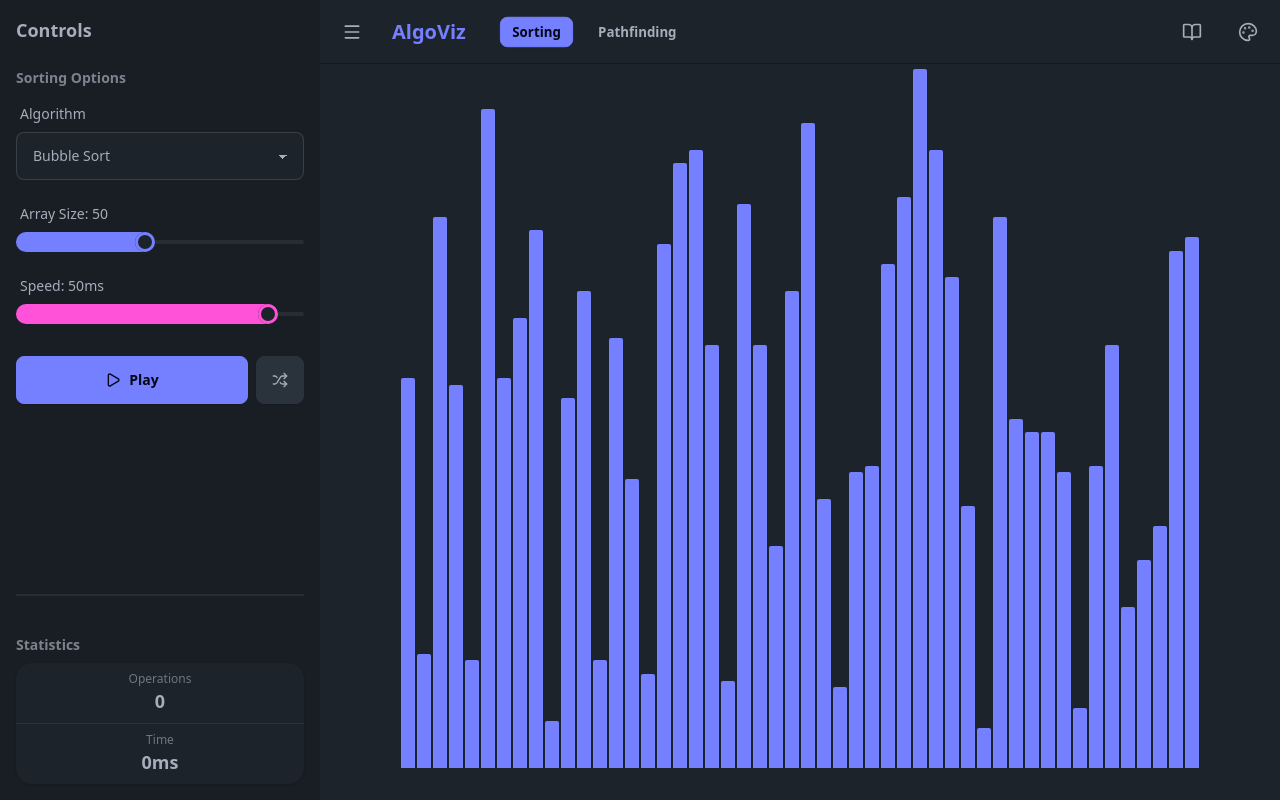
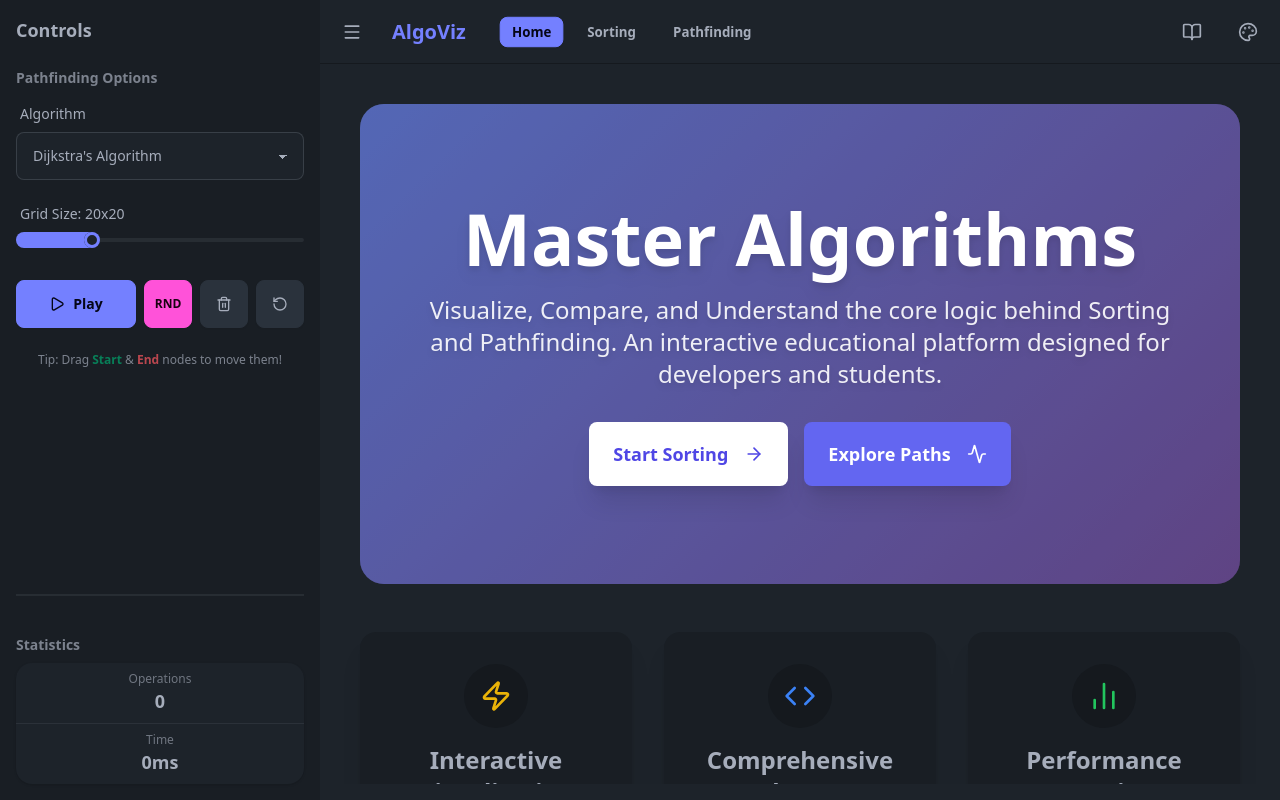
Before and after one commit to kanadkapil/AlgoViz, a React (Vite) app: page / in a window 1280 px wide. Built offline with nearby package versions, Linux system fonts and the light colour scheme.

Commit message:
Add files via upload
Dashboard added

```diff
--- a/src/App.jsx
+++ b/src/App.jsx
@@ -6,6 +6,8 @@ import PathfindingGrid from './components/pathfinding/PathfindingGrid';
 import useSortingController from './hooks/useSortingController';
 import usePathfindingController from './hooks/usePathfindingController';
 import ErrorBoundary from './components/common/ErrorBoundary';
+
+import Home from './components/home/Home';
 
 function App() {
   const { mode } = useAppStore();
@@ -18,7 +20,9 @@ function App() {
     <ErrorBoundary>
       <Layout>
         <div className="h-full w-full flex items-center justify-center">
-          {mode === 'sorting' ? (
+          {mode === 'home' ? (
+            <Home />
+          ) : mode === 'sorting' ? (
             <SortingVisualizer />
           ) : (
             <PathfindingGrid />
--- a/src/components/common/Navbar.jsx
+++ b/src/components/common/Navbar.jsx
@@ -16,6 +16,12 @@ const Navbar = ({ toggleSidebar }) => {
             <div className="flex-1 px-2 mx-2">
                 <span className="text-xl font-bold text-primary mr-8">AlgoViz</span>
                 <div className="hidden lg:flex gap-2">
+                    <button
+                        className={`btn btn-sm ${mode === 'home' ? 'btn-primary' : 'btn-ghost'}`}
+                        onClick={() => setMode('home')}
+                    >
+                        Home
+                    </button>
                     <button
                         className={`btn btn-sm ${mode === 'sorting' ? 'btn-primary' : 'btn-ghost'}`}
                         onClick={() => setMode('sorting')}
--- a/src/components/common/Sidebar.jsx
+++ b/src/components/common/Sidebar.jsx
@@ -22,6 +22,12 @@ const Sidebar = ({ isOpen, closeSidebar }) => {
                 <div className="flex flex-col gap-2 lg:hidden">
                     <h3 className="font-semibold opacity-70">Mode</h3>
                     <div className="join w-full">
+                        <button
+                            className={`btn join-item flex-1 ${mode === 'home' ? 'btn-primary' : 'btn-neutral'}`}
+                            onClick={() => { setMode('home'); closeSidebar(); }}
+                        >
+                            Home
+                        </button>
                         <button
                             className={`btn join-item flex-1 ${mode === 'sorting' ? 'btn-primary' : 'btn-neutral'}`}
                             onClick={() => { setMode('sorting'); closeSidebar(); }}
--- a/src/components/common/ThemeSwitcher.jsx
+++ b/src/components/common/ThemeSwitcher.jsx
@@ -3,10 +3,7 @@ import useAppStore from '../../store/useAppStore';
 import { Palette } from 'lucide-react';
 
 const themes = [
-    "light", "dark", "cupcake", "bumblebee", "emerald", "corporate", "synthwave",
-    "retro", "cyberpunk", "valentine", "halloween", "garden", "forest", "aqua",
-    "lofi", "pastel", "fantasy", "wireframe", "black", "luxury", "dracula",
-    "cmyk", "autumn", "business", "acid", "lemonade", "night", "coffee", "winter"
+    "light", "dark", "cupcake", "retro", "cyberpunk", "dracula", "coffee", "business", "lemonade"
 ];
 
 const ThemeSwitcher = () => {
--- /dev/null
+++ b/src/components/home/Home.jsx
@@ -0,0 +1,241 @@
+import React from 'react';
+import { motion } from 'framer-motion';
+import { Bar, Line, Doughnut } from 'react-chartjs-2';
+import {
+  Chart as ChartJS,
+  CategoryScale,
+  LinearScale,
+  BarElement,
+  PointElement,
+  LineElement,
+  Title,
+  Tooltip,
+  Legend,
+  ArcElement,
+} from 'chart.js';
+import useAppStore from '../../store/useAppStore';
+import { ArrowRight, BarChart2, Activity, Zap, Code } from 'lucide-react';
+
+ChartJS.register(
+  CategoryScale,
+  LinearScale,
+  BarElement,
+  PointElement,
+  LineElement,
+  Title,
+  Tooltip,
+  Legend,
+  ArcElement
+);
+
+const Home = () => {
+  const { setMode } = useAppStore();
+
+  const barData = {
+    labels: ['Bubble', 'Insertion', 'Selection', 'Merge', 'Quick', 'Heap'],
+    datasets: [
+      {
+        label: 'Average Time Complexity (O)',
+        data: [100, 80, 80, 20, 15, 20], // Abstract representation
+        backgroundColor: [
+          'rgba(255, 99, 132, 0.6)',
+          'rgba(54, 162, 235, 0.6)',
+          'rgba(255, 206, 86, 0.6)',
+          'rgba(75, 192, 192, 0.6)',
+          'rgba(153, 102, 255, 0.6)',
+          'rgba(255, 159, 64, 0.6)',
+        ],
+        borderColor: [
+          'rgba(255, 99, 132, 1)',
+          'rgba(54, 162, 235, 1)',
+          'rgba(255, 206, 86, 1)',
+          'rgba(75, 192, 192, 1)',
+          'rgba(153, 102, 255, 1)',
+          'rgba(255, 159, 64, 1)',
+        ],
+        borderWidth: 1,
+      },
+    ],
+  };
+
+  const lineData = {
+    labels: ['10', '20', '30', '40', '50', '60', '70', '80', '90', '100'],
+    datasets: [
+      {
+        label: 'O(n²)',
+        data: [10, 40, 90, 160, 250, 360, 490, 640, 810, 1000],
+        borderColor: 'rgb(255, 99, 132)',
+        backgroundColor: 'rgba(255, 99, 132, 0.5)',
+        tension: 0.3,
+      },
+      {
+        label: 'O(n log n)',
+        data: [10, 26, 44, 64, 85, 107, 129, 152, 176, 200],
+        borderColor: 'rgb(53, 162, 235)',
+        backgroundColor: 'rgba(53, 162, 235, 0.5)',
+        tension: 0.3,
+      },
+    ],
+  };
+
+  const doughnutData = {
+    labels: ['Sorting', 'Pathfinding', 'Graph', 'Search'],
+    datasets: [
+      {
+        label: '# of Algorithms',
+        data: [10, 10, 5, 5],
+        backgroundColor: [
+          'rgba(255, 99, 132, 0.6)',
+          'rgba(54, 162, 235, 0.6)',
+          'rgba(255, 206, 86, 0.6)',
+          'rgba(75, 192, 192, 0.6)',
+        ],
+        borderColor: [
+          'rgba(255, 99, 132, 1)',
+          'rgba(54, 162, 235, 1)',
+          'rgba(255, 206, 86, 1)',
+          'rgba(75, 192, 192, 1)',
+        ],
+        borderWidth: 1,
+      },
+    ],
+  };
+
+  const options = {
+    responsive: true,
+    plugins: {
+      legend: {
+        position: 'top',
+        labels: {
+            color: 'currentColor'
+        }
+      },
+      title: {
+        display: true,
+        text: 'Algorithm Efficiency Comparison',
+        color: 'currentColor'
+      },
+    },
+    scales: {
+        y: {
+            ticks: { color: 'currentColor' },
+            grid: { color: 'rgba(128, 128, 128, 0.2)' }
+        },
+        x: {
+            ticks: { color: 'currentColor' },
+            grid: { color: 'rgba(128, 128, 128, 0.2)' }
+        }
+    }
+  };
+
+  return (
+    <div className="h-full w-full overflow-y-auto bg-base-100 text-base-content p-6">
+      {/* Hero Section */}
+      <motion.div
+        initial={{ opacity: 0, y: 20 }}
+        animate={{ opacity: 1, y: 0 }}
+        transition={{ duration: 0.8 }}
+        className="hero min-h-[60vh] rounded-3xl overflow-hidden relative mb-12"
+        style={{
+            backgroundImage: 'linear-gradient(135deg, #667eea 0%, #764ba2 100%)',
+        }}
+      >
+        <div className="hero-overlay bg-opacity-30"></div>
+        <div className="hero-content text-center text-neutral-content relative z-10">
+          <div className="max-w-3xl">
+            <motion.h1
+                initial={{ scale: 0.9 }}
+                animate={{ scale: 1 }}
+                transition={{ duration: 0.5, delay: 0.2 }}
+                className="mb-5 text-5xl md:text-7xl font-bold text-white drop-shadow-lg"
+            >
+                Master Algorithms
+            </motion.h1>
+            <p className="mb-8 text-xl md:text-2xl text-white/90 drop-shadow-md">
+              Visualize, Compare, and Understand the core logic behind Sorting and Pathfinding.
+              An interactive educational platform designed for developers and students.
+            </p>
+            <div className="flex gap-4 justify-center">
+                <button
+                    className="btn btn-primary btn-lg border-none bg-white text-indigo-600 hover:bg-gray-100 shadow-xl"
+                    onClick={() => setMode('sorting')}
+                >
+                    Start Sorting <ArrowRight className="w-5 h-5 ml-2" />
+                </button>
+                <button
+                    className="btn btn-secondary btn-lg border-none bg-indigo-500 text-white hover:bg-indigo-600 shadow-xl"
+                    onClick={() => setMode('pathfinding')}
+                >
+                    Explore Paths <Activity className="w-5 h-5 ml-2" />
+                </button>
+            </div>
+          </div>
+        </div>
+      </motion.div>
+
+      {/* Features Section */}
+      <div className="grid grid-cols-1 md:grid-cols-3 gap-8 mb-16">
+        {[
+            { title: 'Interactive Visualization', icon: <Zap className="w-8 h-8 text-yellow-500" />, desc: 'Watch algorithms execute step-by-step with real-time visual feedback.' },
+            { title: 'Comprehensive Theory', icon: <Code className="w-8 h-8 text-blue-500" />, desc: 'Deep dive into complexities, pseudocode, and implementation details.' },
+            { title: 'Performance Metrics', icon: <BarChart2 className="w-8 h-8 text-green-500" />, desc: 'Compare efficiency with detailed statistical analysis and graphs.' }
+        ].map((feature, idx) => (
+            <motion.div
+                key={idx}
+                initial={{ opacity: 0, y: 20 }}
+                whileInView={{ opacity: 1, y: 0 }}
+                transition={{ delay: idx * 0.2 }}
+                viewport={{ once: true }}
+                className="card bg-base-200 shadow-xl hover:shadow-2xl transition-all duration-300 hover:-translate-y-2"
+            >
+                <div className="card-body items-center text-center">
+                    <div className="p-4 rounded-full bg-base-300 mb-2">
+                        {feature.icon}
+                    </div>
+                    <h2 className="card-title text-2xl">{feature.title}</h2>
+                    <p className="text-base-content/70">{feature.desc}</p>
+                </div>
+            </motion.div>
+        ))}
+      </div>
+
+      {/* Analytics Section */}
+      <div className="flex flex-col gap-12">
+        <div className="text-center mb-8">
+            <h2 className="text-4xl font-bold mb-4">Analytical Insights</h2>
+            <p className="text-xl text-base-content/60">Understand the mathematical foundations through visual data.</p>
+        </div>
+
+        <div className="grid grid-cols-1 lg:grid-cols-2 gap-8">
+            <motion.div
+                initial={{ opacity: 0, x: -50 }}
+                whileInView={{ opacity: 1, x: 0 }}
+                viewport={{ once: true }}
+                className="card bg-base-200 shadow-xl p-6"
+            >
+                <h3 className="text-xl font-bold mb-4 text-center">Time Complexity Growth</h3>
+                <div className="h-64 md:h-80 w-full flex justify-center">
+                    <Line data={lineData} options={{...options, maintainAspectRatio: false}} />
+                </div>
+            </motion.div>
+
+            <motion.div
+                initial={{ opacity: 0, x: 50 }}
+                whileInView={{ opacity: 1, x: 0 }}
+                viewport={{ once: true }}
+                className="card bg-base-200 shadow-xl p-6"
+            >
+                <h3 className="text-xl font-bold mb-4 text-center">Algorithm Efficiency Score</h3>
+                <div className="h-64 md:h-80 w-full flex justify-center">
+                    <Bar data={barData} options={{...options, maintainAspectRatio: false}} />
+                </div>
+            </motion.div>
+        </div>
+      </div>
+
+      <div className="h-20"></div> {/* Spacer */}
+    </div>
+  );
+};
+
+export default Home;
--- a/src/store/useAppStore.js
+++ b/src/store/useAppStore.js
@@ -1,12 +1,15 @@
 import { create } from 'zustand';
 
 const useAppStore = create((set) => ({
-    theme: 'dark',
-    mode: 'sorting', // 'sorting' or 'pathfinding'
+    theme: localStorage.getItem('theme') || 'dark',
+    mode: 'home', // Default to home
     isComparisonMode: false,
     isTheoryOpen: false,
 
-    setTheme: (theme) => set({ theme }),
+    setTheme: (theme) => {
+        localStorage.setItem('theme', theme);
+        set({ theme });
+    },
     setMode: (mode) => set({ mode }),
     toggleComparisonMode: () => set((state) => ({ isComparisonMode: !state.isComparisonMode })),
     toggleTheory: () => set((state) => ({ isTheoryOpen: !state.isTheoryOpen })),
```
